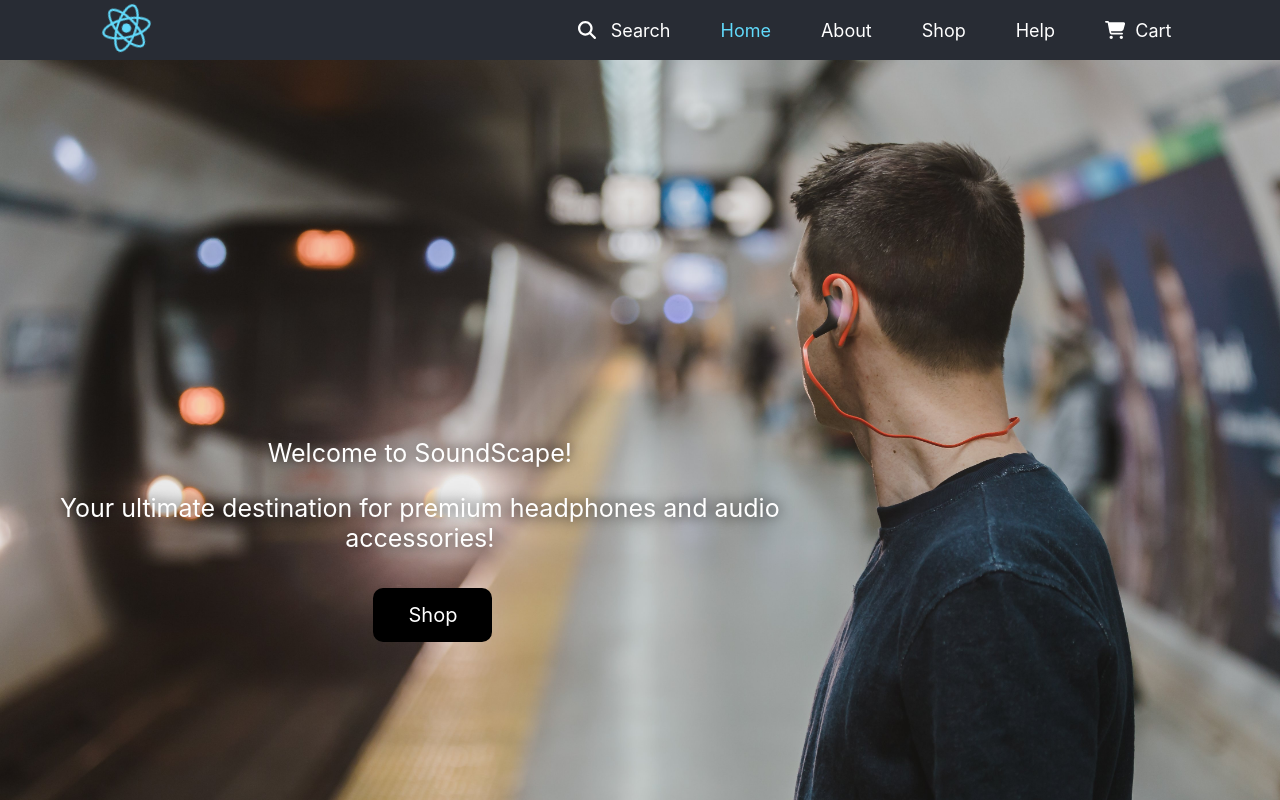
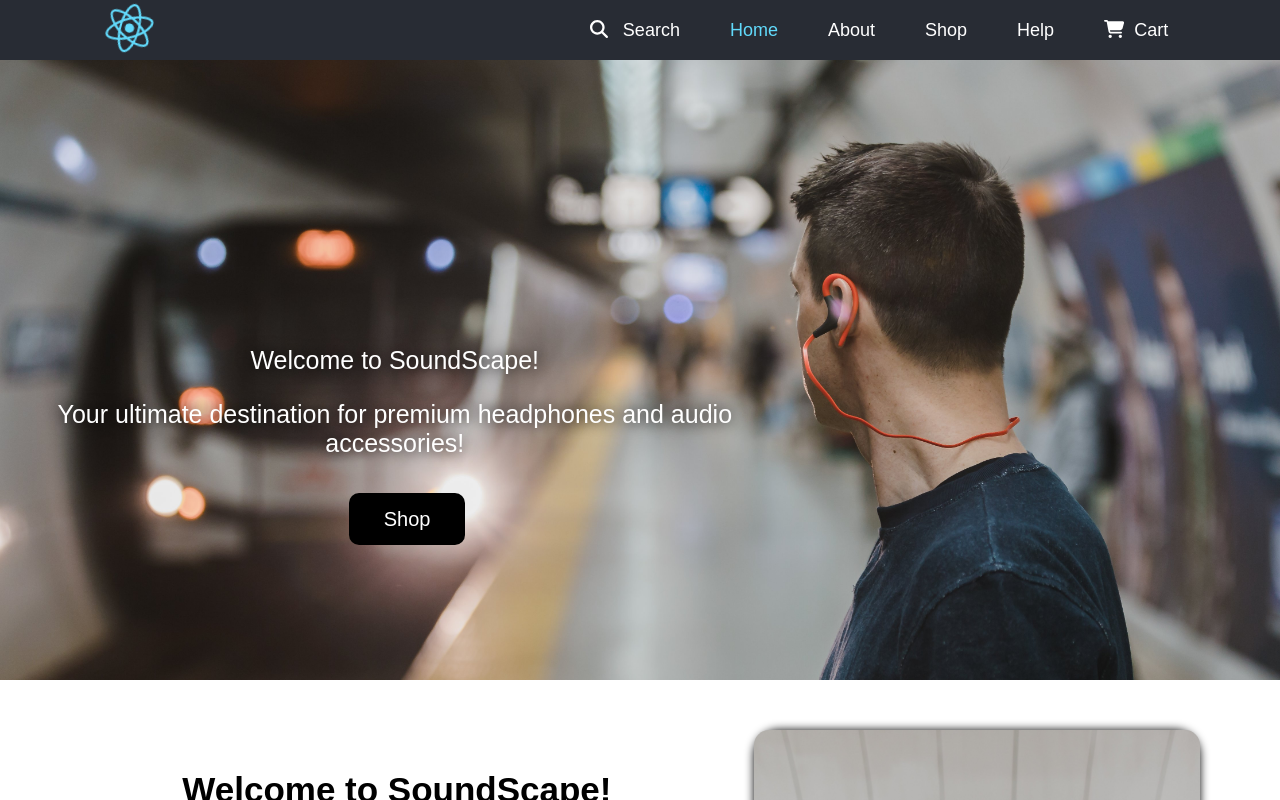
Before and after one commit to ruslanrohovskyidfei/Website-react, a React (Create React App) app: page / in a window 1280 px wide. Shown: the top 800 px of the page. Built offline with nearby package versions, Linux system fonts and the light colour scheme.

Commit message:
Home slider height

```diff
--- a/src/Styles/App.css
+++ b/src/Styles/App.css
@@ -1,3 +1,6 @@
+* {
+  font-family: 'sans-serif', sans-serif;
+}
 body.showMenu {
   overflow: hidden;
 }
--- a/src/Styles/Pages/Home.css
+++ b/src/Styles/Pages/Home.css
@@ -14,8 +14,8 @@ section.Home h1 {
 }
 section.Home .General-slider {
     width: 100%;
-    height: calc(100vh - 60px);
-    overflow-x: hidden;
+    height: calc(85vh - 60px);
+    overflow: hidden;
     position: relative;
 }
 section.Home .General-slider .slick-slider,
```
